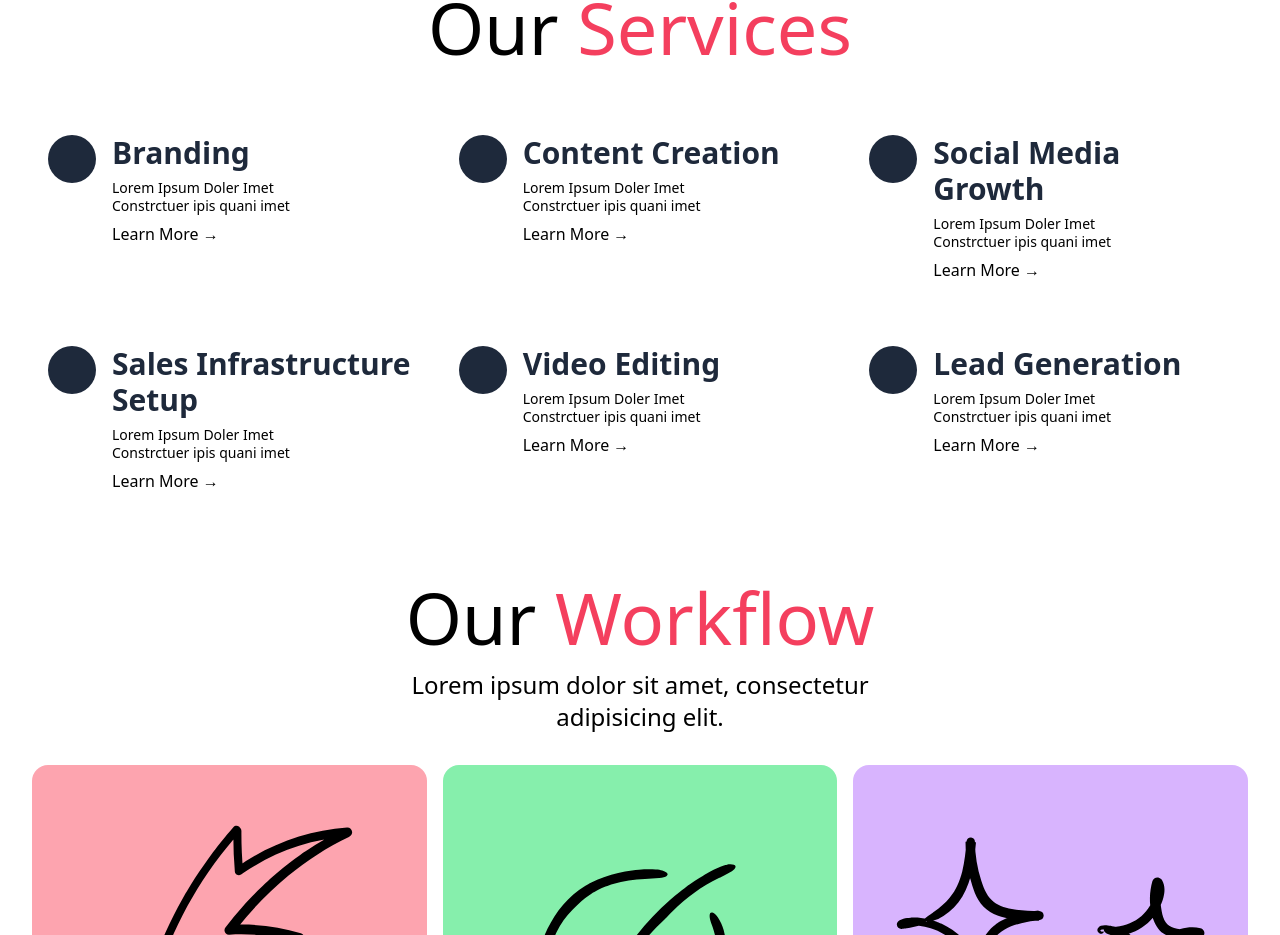
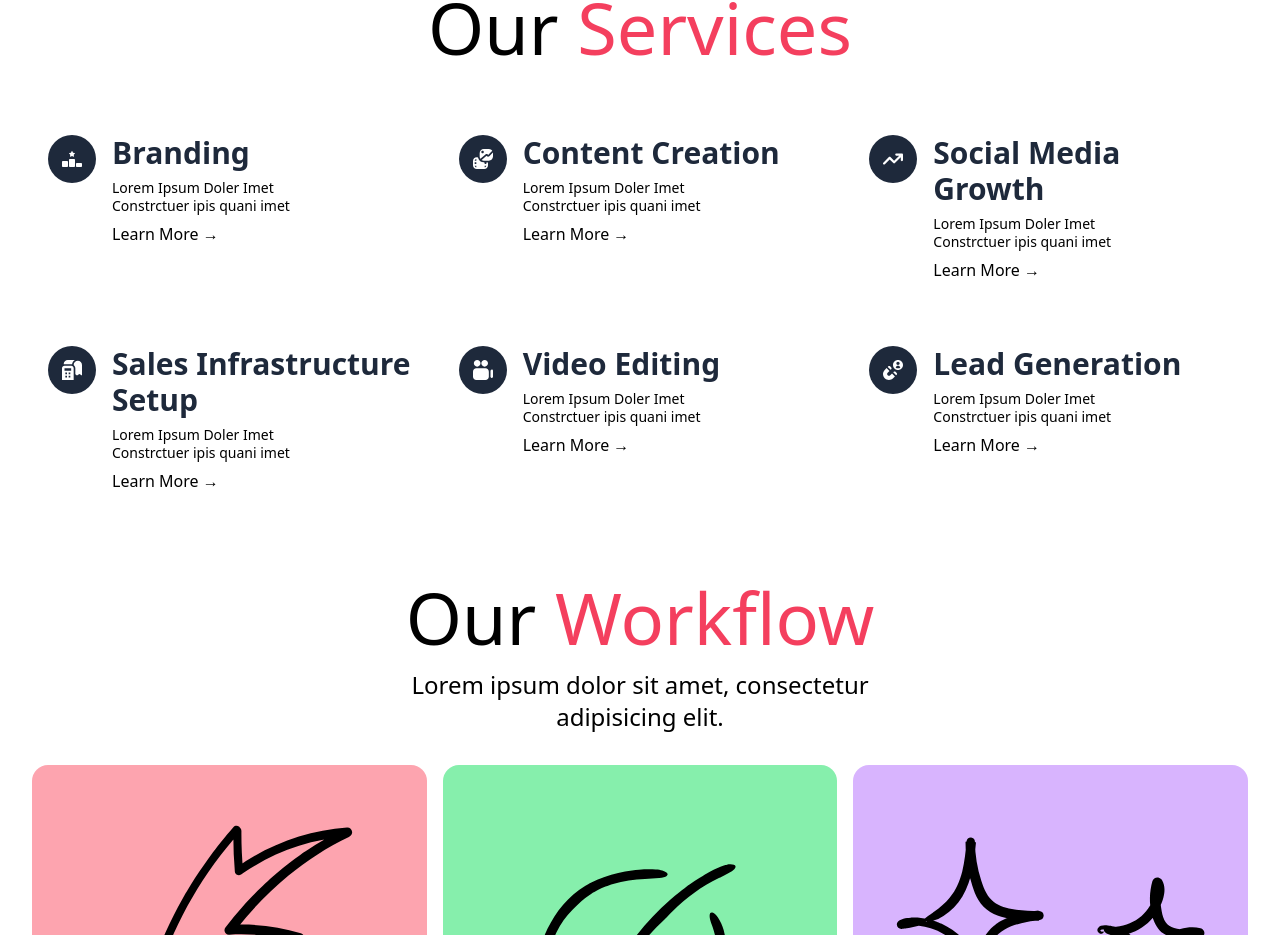
Before and after one commit to JuxtNorth/AgencySite, a React (Vite) app: page / in a window 1280 px wide. Shown: the part 3494-4429 px from the top of the page. Built offline with nearby package versions, Linux system fonts and the light colour scheme.

Commit message:
Add Icons to Services

```diff
--- a/src/components/ServiceCard.tsx
+++ b/src/components/ServiceCard.tsx
@@ -1,4 +1,5 @@
-import { FC, ReactNode } from 'react';
+import { FC, Suspense, createElement, lazy, ReactNode } from 'react';
+import { MagicIcon } from '@/icons';
 
 export interface ServiceCardProps {
 	children: ReactNode; // Icon
@@ -9,7 +10,9 @@ export interface ServiceCardProps {
 export const ServiceCard: FC<ServiceCardProps> = (props) => {
 	return (
 		<article className="flex gap-4 rounded-2xl px-4 py-6 text-left">
-			<div className="h-12 w-12 shrink-0 rounded-full bg-slate-800"></div>
+			<div className="flex h-12 w-12 shrink-0 items-center justify-center rounded-full bg-slate-800 text-xl text-white">
+				{props.children}
+			</div>
 			<div className="space-y-2">
 				<h1 className="text-3xl font-bold text-slate-800">{props.title}</h1>
 				<p className="w-[80%] text-sm leading-tight">{props.description}</p>
--- /dev/null
+++ b/src/icons/Content.tsx
@@ -0,0 +1,21 @@
+import { FC } from 'react';
+import { IconProps } from '@/icons';
+
+export const ContentIcon: FC<IconProps> = (props) => {
+	return (
+		<>
+			<svg
+				xmlns="http://www.w3.org/2000/svg"
+				aria-hidden="true"
+				viewBox={props?.viewBox || '0 0 24 24'}
+				width={props?.size || '1em'}
+				height={props?.size || '1em'}
+				className={props?.className}
+				fill={props?.color || 'currentColor'}
+			>
+				<path d="M14.971,6.578c.817-.681,1.975-.627,2.711,.111l.475,.479,4.962-4.994c-.902-1.312-2.411-2.175-4.119-2.175h-6c-2.757,0-5,2.243-5,5v4c0,1.057,.334,2.035,.896,2.843l6.075-5.265Zm-3.484-4.463c.828,0,1.5,.672,1.5,1.5s-.672,1.5-1.5,1.5-1.5-.672-1.5-1.5,.672-1.5,1.5-1.5Zm12.513,2.885v4c0,2.757-2.243,5-5,5h-6c-.974,0-1.877-.291-2.646-.775l5.909-5.126,.476,.48c.779,.779,2.049,.779,2.83-.002l4.351-4.374c.042,.261,.081,.524,.081,.797Zm-7,11c-.552,0-1,.448-1,1v1h-2v-1c0-.558-.455-.999-1.012-1-3.263-.006-5.995-2.245-6.764-5.27-.11-.434-.511-.73-.958-.73h-.766c-2.485,0-4.5,2.015-4.5,4.5v5c0,2.485,2.015,4.5,4.5,4.5H13.5c2.485,0,4.5-2.015,4.5-4.5v-2.5c0-.552-.448-1-1-1Zm-15,0h2v2H2v-2Zm2-3.95v1.95h-1.945c.2-.977,.968-1.75,1.945-1.95Zm-1.945,7.95h1.945v1.95c-.978-.199-1.745-.972-1.945-1.95Zm11.945,1.949v-1.949h1.945c-.2,.977-.968,1.75-1.945,1.949Z" />
+			</svg>
+			<span className="sr-only">{props?.label || 'Magic Wand'}</span>
+		</>
+	);
+};
--- /dev/null
+++ b/src/icons/Lead.tsx
@@ -0,0 +1,21 @@
+import { FC } from 'react';
+import { IconProps } from '@/icons';
+
+export const LeadIcon: FC<IconProps> = (props) => {
+	return (
+		<>
+			<svg
+				xmlns="http://www.w3.org/2000/svg"
+				aria-hidden="true"
+				viewBox={props?.viewBox || '0 0 24 24'}
+				width={props?.size || '1em'}
+				height={props?.size || '1em'}
+				className={props?.className}
+				fill={props?.color || 'currentColor'}
+			>
+				<path d="m24,6c0,3.309-2.691,6-6,6s-6-2.691-6-6S14.691,0,18,0s6,2.691,6,6Zm-8-2c0,1.105.895,2,2,2s2-.895,2-2-.895-2-2-2-2,.895-2,2Zm4.776,4.87c-.445-1.095-1.514-1.87-2.768-1.87h-.016c-1.254,0-2.325.774-2.769,1.868.72.698,1.698,1.132,2.778,1.132s2.055-.433,2.776-1.13Zm-9.956,7.364l-2.135,2.133c-.843.842-2.213.842-3.056,0-.842-.843-.842-2.213,0-3.056l2.135-2.133-3.505-3.505-2.178,2.177c-2.775,2.774-2.775,7.29,0,10.064,1.344,1.345,3.132,2.085,5.033,2.085s3.688-.74,5.033-2.085l2.178-2.177-3.504-3.504Zm4.919,2.091l.7-.7c.586-.586.586-1.536,0-2.122l-1.383-1.383c-.586-.586-1.535-.586-2.121,0l-.701.7,3.504,3.504Zm-6.56-6.56l.7-.7c.586-.586.586-1.536,0-2.122l-1.383-1.383c-.586-.586-1.535-.586-2.121,0l-.701.7,3.504,3.504Z" />
+			</svg>
+			<span className="sr-only">{props?.label || 'Magic Wand'}</span>
+		</>
+	);
+};
--- /dev/null
+++ b/src/icons/Ranking.tsx
@@ -0,0 +1,24 @@
+import { FC } from 'react';
+import { IconProps } from '@/icons';
+
+/*
+Font Awesome Free 6.5.1 by @fontawesome - https://fontawesome.com License - https://fontawesome.com/license/free Copyright 2024 Fonticons, Inc.
+*/
+export const RankingIcon: FC<IconProps> = (props) => {
+	return (
+		<>
+			<svg
+				xmlns="http://www.w3.org/2000/svg"
+				aria-hidden="true"
+				viewBox={props?.viewBox || '0 0 640 512'}
+				width={props?.size || '1em'}
+				height={props?.size || '1em'}
+				className={props?.className}
+				fill={props?.color || 'currentColor'}
+			>
+				<path d="M353.8 54.1L330.2 6.3c-3.9-8.3-16.1-8.6-20.4 0L286.2 54.1l-52.3 7.5c-9.3 1.4-13.3 12.9-6.4 19.8l38 37-9 52.1c-1.4 9.3 8.2 16.5 16.8 12.2l46.9-24.8 46.6 24.4c8.6 4.3 18.3-2.9 16.8-12.2l-9-52.1 38-36.6c6.8-6.8 2.9-18.3-6.4-19.8l-52.3-7.5zM256 256c-17.7 0-32 14.3-32 32V480c0 17.7 14.3 32 32 32H384c17.7 0 32-14.3 32-32V288c0-17.7-14.3-32-32-32H256zM32 320c-17.7 0-32 14.3-32 32V480c0 17.7 14.3 32 32 32H160c17.7 0 32-14.3 32-32V352c0-17.7-14.3-32-32-32H32zm416 96v64c0 17.7 14.3 32 32 32H608c17.7 0 32-14.3 32-32V416c0-17.7-14.3-32-32-32H480c-17.7 0-32 14.3-32 32z" />
+			</svg>
+			<span className="sr-only">{props?.label || 'Magic Wand'}</span>
+		</>
+	);
+};
--- /dev/null
+++ b/src/icons/Sales.tsx
@@ -0,0 +1,21 @@
+import { FC } from 'react';
+import { IconProps } from '@/icons';
+
+export const SalesIcon: FC<IconProps> = (props) => {
+	return (
+		<>
+			<svg
+				xmlns="http://www.w3.org/2000/svg"
+				aria-hidden="true"
+				viewBox={props?.viewBox || '0 0 24 24'}
+				width={props?.size || '1em'}
+				height={props?.size || '1em'}
+				className={props?.className}
+				fill={props?.color || 'currentColor'}
+			>
+				<path d="m11,7H3c-1.654,0-3,1.346-3,3v14h14v-14c0-1.654-1.346-3-3-3Zm-5,14h-2v-2h2v2Zm0-4h-2v-2h2v2Zm4,4h-2v-2h2v2Zm0-4h-2v-2h2v2Zm1-4H3v-3h8v3Zm1.08-8H2C2,2.243,4.243,0,7,0h8.413c-1.768,1.061-3.027,2.876-3.334,5Zm11.92,1v12.594l-3.126-1.9-2.874,1.807-2-1.257v-7.243c0-1.628-.791-3.064-2-3.976v-.024c0-2.757,2.243-5,5-5s5,2.243,5,5Z" />
+			</svg>
+			<span className="sr-only">{props?.label || 'Magic Wand'}</span>
+		</>
+	);
+};
--- /dev/null
+++ b/src/icons/Trend.tsx
@@ -0,0 +1,21 @@
+import { FC } from 'react';
+import { IconProps } from '@/icons';
+
+export const TrendIcon: FC<IconProps> = (props) => {
+	return (
+		<>
+			<svg
+				xmlns="http://www.w3.org/2000/svg"
+				aria-hidden="true"
+				viewBox={props?.viewBox || '0 0 576 512'}
+				width={props?.size || '1em'}
+				height={props?.size || '1em'}
+				className={props?.className}
+				fill={props?.color || 'currentColor'}
+			>
+				<path d="M384 160c-17.7 0-32-14.3-32-32s14.3-32 32-32H544c17.7 0 32 14.3 32 32V288c0 17.7-14.3 32-32 32s-32-14.3-32-32V205.3L342.6 374.6c-12.5 12.5-32.8 12.5-45.3 0L192 269.3 54.6 406.6c-12.5 12.5-32.8 12.5-45.3 0s-12.5-32.8 0-45.3l160-160c12.5-12.5 32.8-12.5 45.3 0L320 306.7 466.7 160H384z" />
+			</svg>
+			<span className="sr-only">{props?.label || 'Magic Wand'}</span>
+		</>
+	);
+};
--- /dev/null
+++ b/src/icons/Video.tsx
@@ -0,0 +1,21 @@
+import { FC } from 'react';
+import { IconProps } from '@/icons';
+
+export const VideoIcon: FC<IconProps> = (props) => {
+	return (
+		<>
+			<svg
+				xmlns="http://www.w3.org/2000/svg"
+				aria-hidden="true"
+				viewBox={props?.viewBox || '0 0 24 24'}
+				width={props?.size || '1em'}
+				height={props?.size || '1em'}
+				className={props?.className}
+				fill={props?.color || 'currentColor'}
+			>
+				<path d="m9,4c0,2.209-1.791,4-4,4S1,6.209,1,4,2.791,0,5,0s4,1.791,4,4ZM14,0c-2.209,0-4,1.791-4,4s1.791,4,4,4,4-1.791,4-4S16.209,0,14,0Zm5,14v6c0,2.209-1.791,4-4,4H4c-2.209,0-4-1.791-4-4v-6c0-2.209,1.791-4,4-4h11c2.209,0,4,1.791,4,4Zm2.765-2.114l-.765.765v7.75l.765.765c.825.825,2.235.241,2.235-.926v-7.429c0-1.166-1.41-1.75-2.235-.926Z" />
+			</svg>
+			<span className="sr-only">{props?.label || 'Magic Wand'}</span>
+		</>
+	);
+};
--- a/src/icons/index.ts
+++ b/src/icons/index.ts
@@ -4,3 +4,9 @@ export * from './Quote';
 export * from './Arrow';
 export * from './Magic';
 export * from './Check';
+export * from './Trend';
+export * from './Sales';
+export * from './Video';
+export * from './Ranking';
+export * from './Content';
+export * from './Lead';
--- a/src/pages/Home/Sections/Services.tsx
+++ b/src/pages/Home/Sections/Services.tsx
@@ -1,6 +1,14 @@
-import { FC } from 'react';
+import { FC, createElement, lazy, Suspense } from 'react';
 import { ServiceCard } from '@/components';
 import { services } from '@/constants';
+import {
+	RankingIcon,
+	ContentIcon,
+	TrendIcon,
+	SalesIcon,
+	VideoIcon,
+	LeadIcon
+} from '@/icons';
 
 export const Services: FC = () => {
 	return (
@@ -9,9 +17,24 @@ export const Services: FC = () => {
 				Our <span className="text-rose-500">Services</span>
 			</h1>
 			<section className="grid grid-rows-6 gap-4 md:grid-cols-3 md:grid-rows-2">
-				{services.map((props, i) => (
-					<ServiceCard {...props} key={i} />
-				))}
+				<ServiceCard {...services[0]}>
+					<RankingIcon />
+				</ServiceCard>
+				<ServiceCard {...services[1]}>
+					<ContentIcon />
+				</ServiceCard>
+				<ServiceCard {...services[2]}>
+					<TrendIcon />
+				</ServiceCard>
+				<ServiceCard {...services[3]}>
+					<SalesIcon />
+				</ServiceCard>
+				<ServiceCard {...services[4]}>
+					<VideoIcon />
+				</ServiceCard>
+				<ServiceCard {...services[5]}>
+					<LeadIcon />
+				</ServiceCard>
 			</section>
 		</section>
 	);
```
